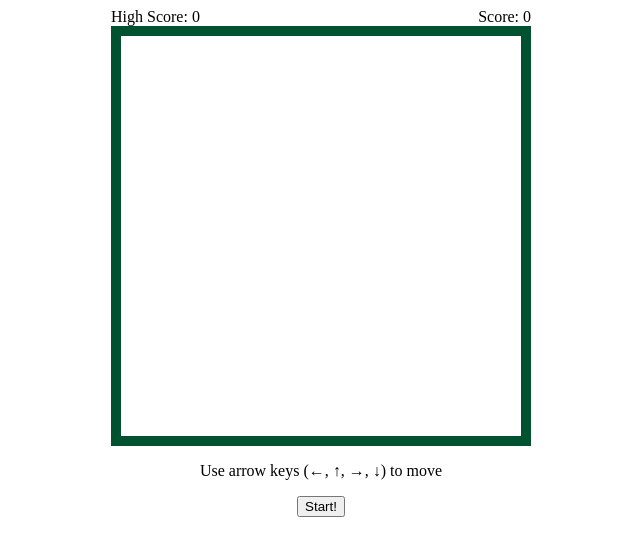
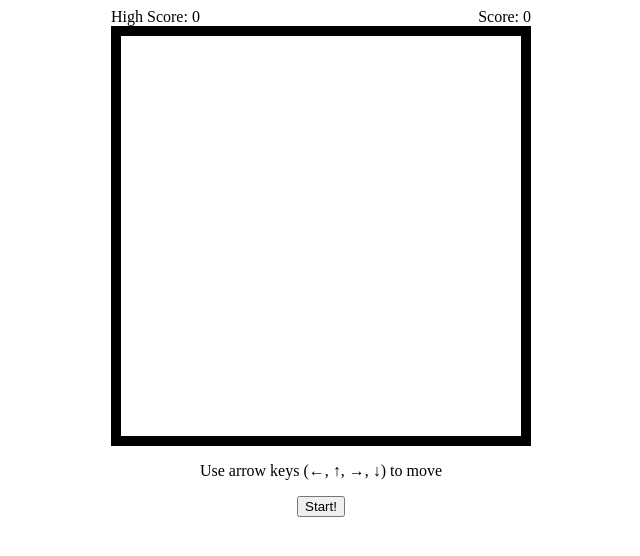
Before and after one commit to ymeah/Snake, a plain HTML site: page index.html in a window 1280 px wide. Shown: the whole page, without its empty margins (319-959 px from the left). Drawn offline with Linux system fonts and the light colour scheme.

Commit message:
I changed border color

```diff
--- a/style.css
+++ b/style.css
@@ -7,7 +7,7 @@ body {
 #game-area {
   border-style: solid;
   border-width: 10px;
-  border-color: rgb(0, 81, 47);
+  border-color: rgb(0, 0, 0);
 }
 
 .two-col {
```
